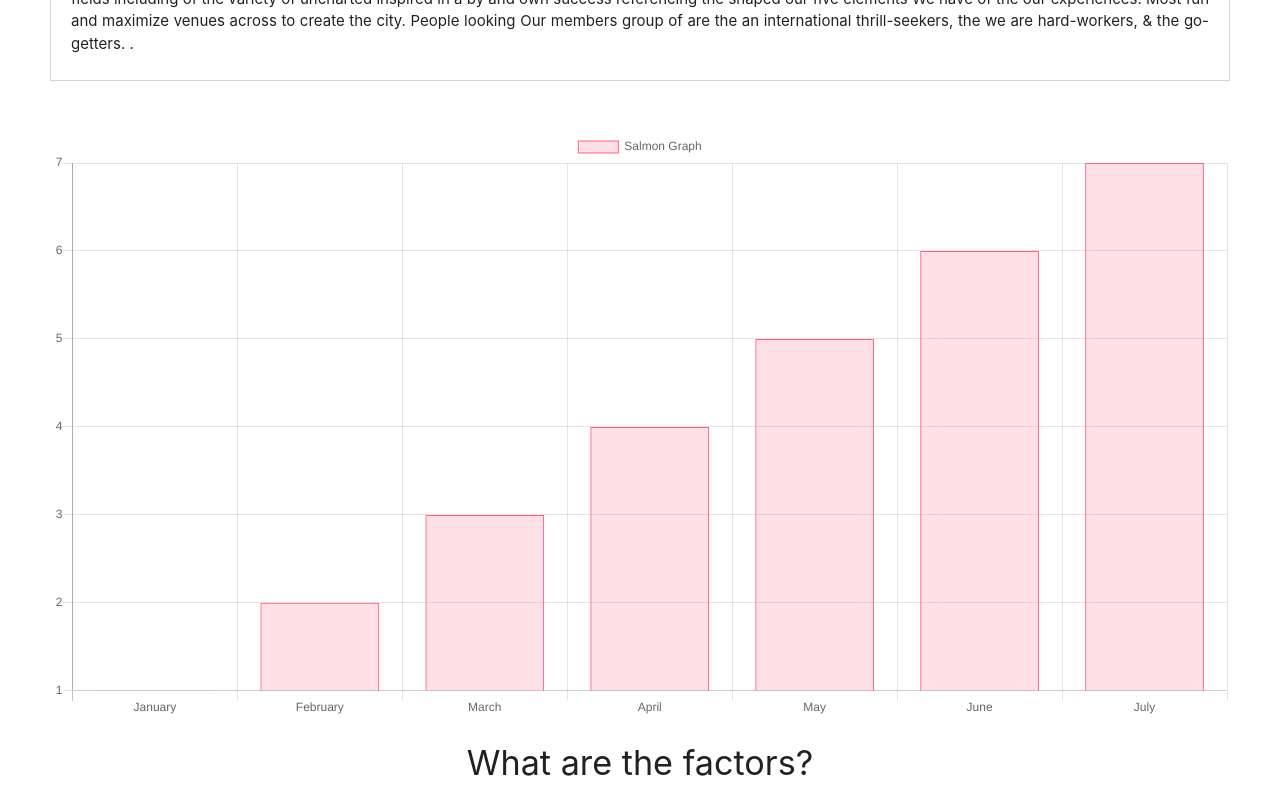
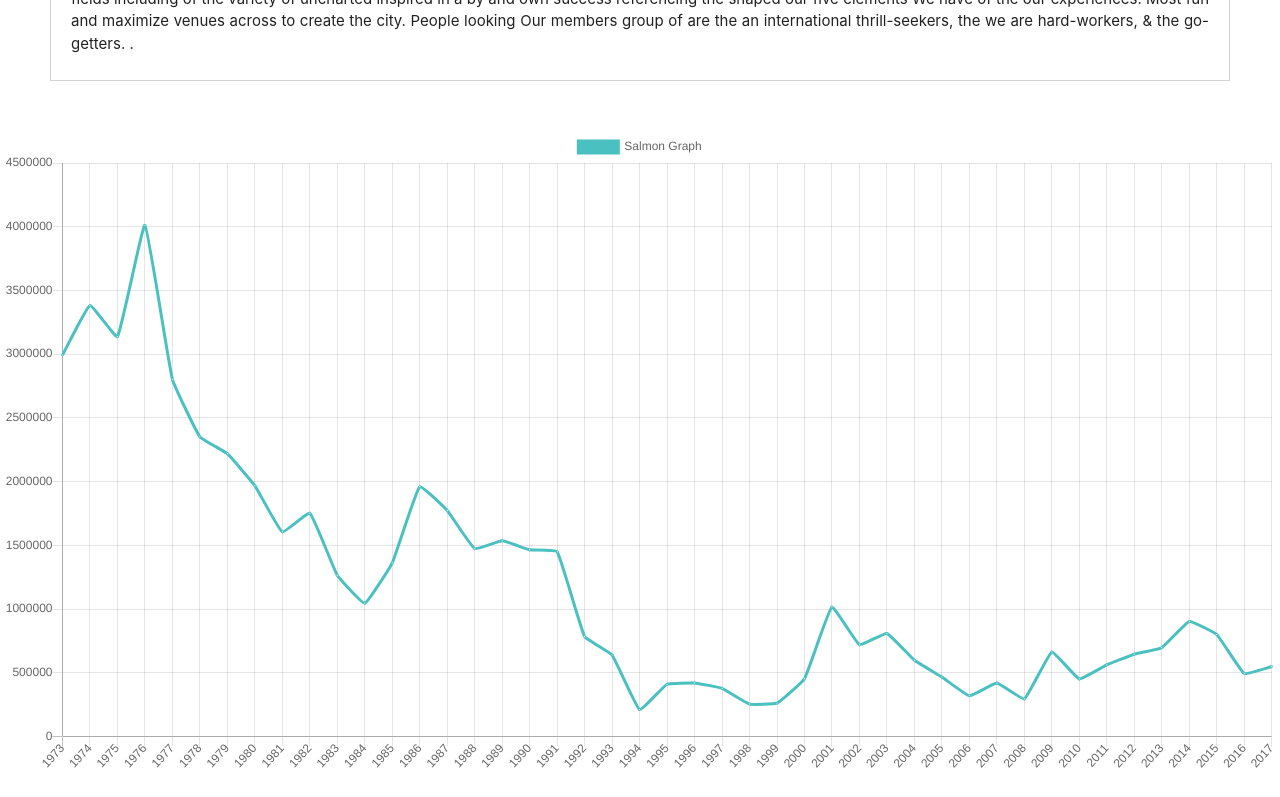
Before and after one commit to Quiwaan/In_the_sound, a React (Create React App) app: page / in a window 1280 px wide. Shown: the part 880-1677 px from the top of the page. Built offline with nearby package versions, Linux system fonts and the light colour scheme.

Commit message:
added data to graph and swtich to line graph

```diff
--- a/src/Chart.js
+++ b/src/Chart.js
@@ -1,21 +1,35 @@
 import React, { Component } from 'react';
-import {Bar} from 'react-chartjs-2';
+import {Line} from 'react-chartjs-2';
 
 class Chart extends Component {
   constructor(props){
     super(props)
     this.state = {
       barGraph: {
-        labels: ['January', 'February', 'March', 'April', 'May', 'June', 'July'],
+        labels: [1973, 1974, 1975, 1976, 1977, 1978, 1979, 1980, 1981, 1982, 1983, 1984, 1985, 1986, 1987, 1988, 1989, 1990, 1991, 1992, 1993, 1994, 1995, 1996, 1997, 1998, 1999, 2000, 2001, 2002, 2003, 2004, 2005, 2006, 2007, 2008, 2009, 2010, 2011, 2012, 2013, 2014, 2015, 2016, 2017],
         datasets: [
           {
             label: 'Salmon Graph',
-            backgroundColor: 'rgba(255,99,132,0.2)',
-            borderColor: 'rgba(255,99,132,1)',
-            borderWidth: 1,
-            hoverBackgroundColor: 'rgba(255,99,132,0.4)',
-            hoverBorderColor: 'rgba(255,99,132,1)',
-            data: [1, 2, 3, 4, 5, 6, 7]
+            fill: false,
+            lineTension: 0.1,
+            backgroundColor: 'rgba(75,192,192,0.4)',
+            borderColor: 'rgba(75,192,192,1)',
+            borderCapStyle: 'butt',
+            borderDash: [],
+            borderDashOffset: 0.0,
+            borderJoinStyle: 'miter',
+            pointBorderColor: 'rgba(75,192,192,1)',
+            pointBackgroundColor: '#fff',
+            pointBorderWidth: 1,
+            pointHoverRadius: 5,
+            pointHoverBackgroundColor: 'rgba(75,192,192,1)',
+            pointHoverBorderColor: 'rgba(220,220,220,1)',
+            pointHoverBorderWidth: 2,
+            pointRadius: 1,
+            pointHitRadius: 10,
+            data: [2992459, 3381761, 3137175, 4010682, 2802895, 2351395, 2219068, 1967825, 1604821, 1752102, 1264566, 1045646, 1362862, 1960583, 1773136, 1474023, 1534979, 1464993, 1449349, 783810, 638622, 210520, 409621, 419288, 377672, 253742, 261529, 453473, 1015123, 720106, 808150, 597631, 465882, 318594, 418595, 294125, 662333, 451128, 561566,
+              645483, 696419, 902373, 800045, 493854, 548514]
+
           }
         ]
       }
@@ -24,8 +38,8 @@ class Chart extends Component {
 
   render(){
     return (
-      <div className="bar-graph">
-          <Bar data={this.state.barGraph} />
+      <div className="line-graph">
+          <Line data={this.state.barGraph} />
       </div>
     )
   }
```
